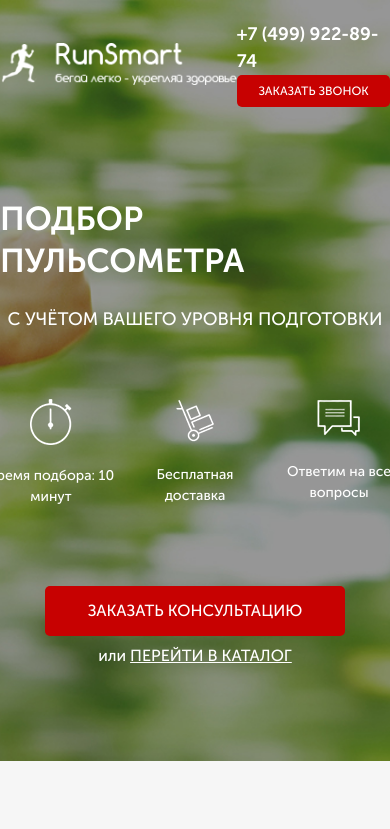
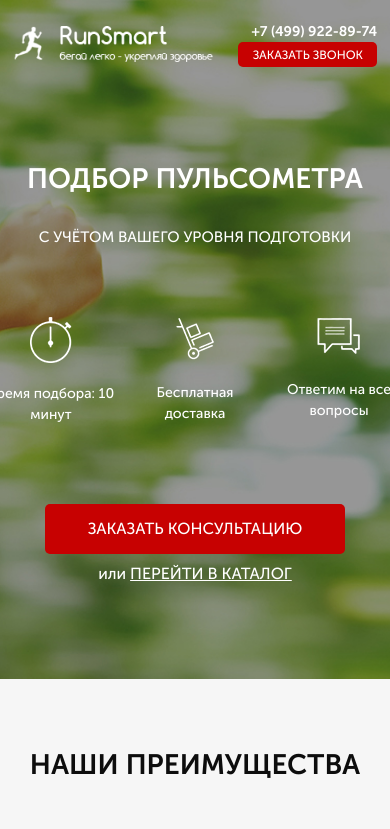
Before and after one commit to Georgij99/Pulse, a website: page src/index.html in a window 390 px wide. Shown: the top 829 px of the page. Drawn offline with Linux system fonts and the light colour scheme.

Commit message:
media file edited

```diff
--- a/src/index.html
+++ b/src/index.html
@@ -26,7 +26,7 @@
                     <a href="tel: +74999228974" class="header__phone">
                         +7 (499) 922-89-74
                     </a>
-                    <button class="button">заказать звонок</button>
+                    <button class="button button_small">заказать звонок</button>
                 </div>
             </header>
 
--- a/src/sass/_media.scss
+++ b/src/sass/_media.scss
@@ -1,19 +1,32 @@
 @media (max-width: 575px) {
     .promo {
         &__header {
-            font-size: 33px;
+            font-size: 28px;
         }
         &__subheader {
-            font-size: 18px;
+            font-size: 15px;
         }
         &__wrapper {
             align-items: center;
         }
         .header {
+            &__logo {
+                width: 200px;
+                img {
+                    width: 100%;
+                }
+            }
+            &__phone {
+                font-size: 14px;
+            }
             &__official {
                 display: none;
             }
             justify-content: space-around;
+        }
+        .button_small {
+            width: 139px;
+            height: 25px;
         }
     }
     .advantages {
```
Also changed, not shown: src/css/style.min.css.
